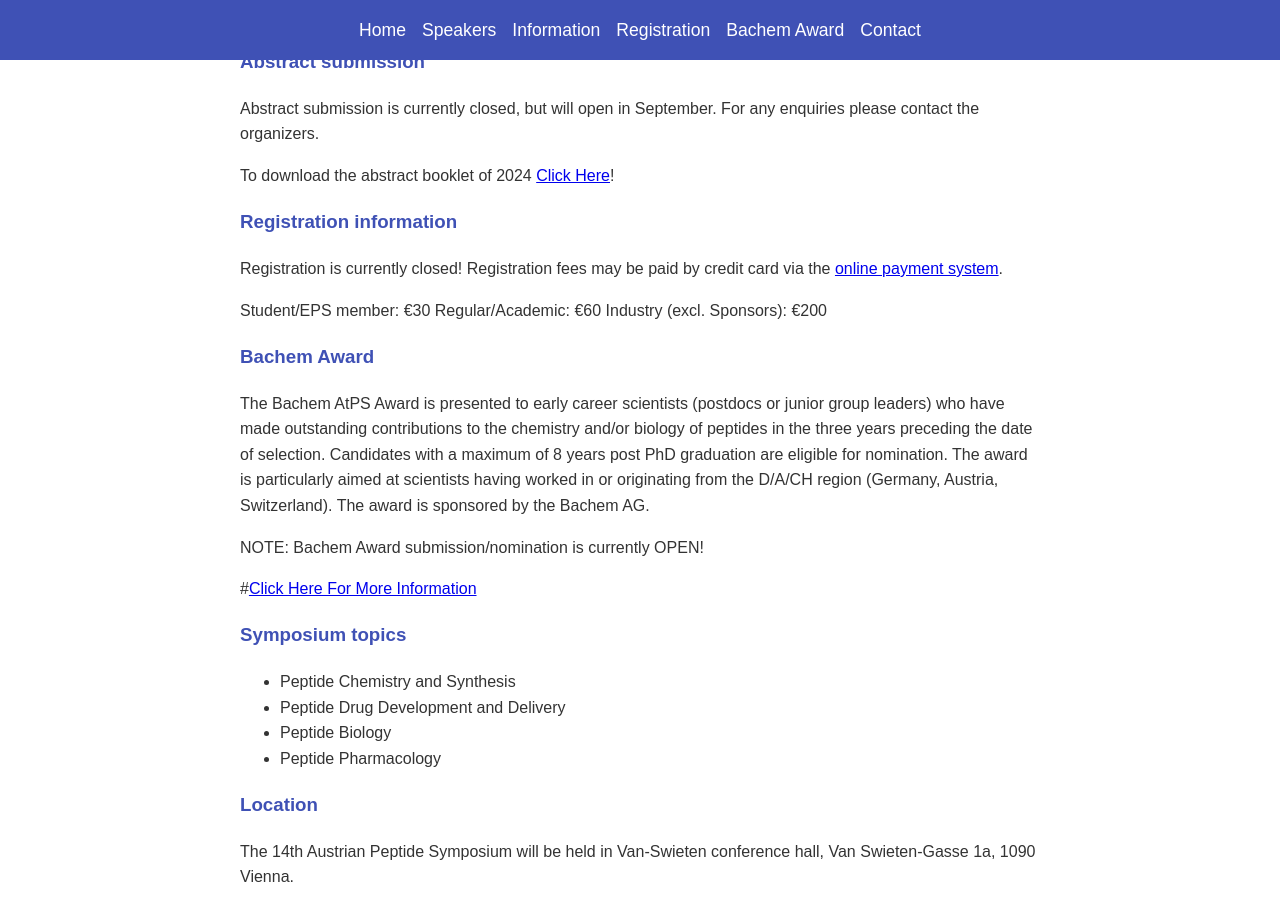
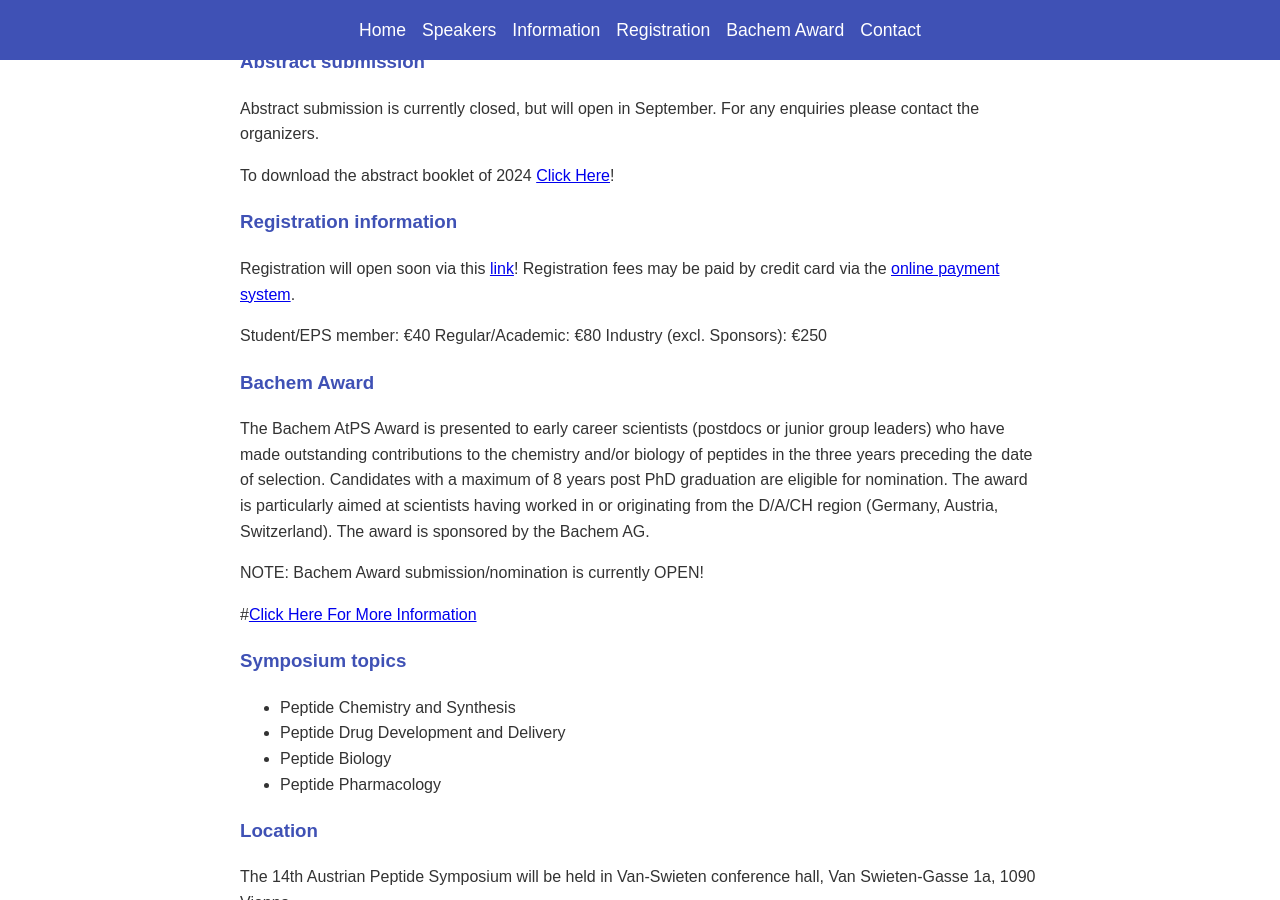
Before and after one commit to austrianpeptide/v2, a Jekyll site: the page built from index.markdown, in a window 1280 px wide and 900 px high, scrolled down 1520 px. Built offline with Jekyll 4.4.1, drawn with Linux system fonts in a browser that asks for light colours.

Commit message:
Update content.yml

```diff
--- a/_data/content.yml
+++ b/_data/content.yml
@@ -81,10 +81,10 @@ page:
   information: "## Information\n### Abstract submission\nAbstract submission is currently\
     \ closed, but will open in September.\nFor any enquiries please contact the organizers.\n\
     \nTo download the abstract booklet of 2024 [Click Here](/uploads/abstracts2024.pdf)!\n\
-    \n\n### Registration information\nRegistration is currently closed!\nRegistration\
-    \ fees may be paid by credit card via the [online payment system](https://payment2.meduniwien.ac.at/peptidsymposium/).\n\
-    \nStudent/EPS member: \u20AC30\nRegular/Academic: \u20AC60\nIndustry (excl. Sponsors):\
-    \ \u20AC200\n\n\n### Bachem Award\nThe Bachem AtPS Award is presented to early\
+    \n\n### Registration information\nRegistration will open soon via this [link](https://physiologie-pharmakologie.meduniwien.ac.at/ueber-uns/events/14th-austrian-peptide-symposium/)!\n\
+    Registration fees may be paid by credit card via the [online payment system](https://payment2.meduniwien.ac.at/peptidsymposium/).\n\
+    \nStudent/EPS member: \u20AC40\nRegular/Academic: \u20AC80\nIndustry (excl. Sponsors):\
+    \ \u20AC250\n\n\n### Bachem Award\nThe Bachem AtPS Award is presented to early\
     \ career scientists (postdocs or junior group leaders) who have made outstanding\
     \ contributions to the chemistry and/or biology of peptides in the three years\
     \ preceding the date of selection. Candidates with a maximum of 8 years post PhD\
```
